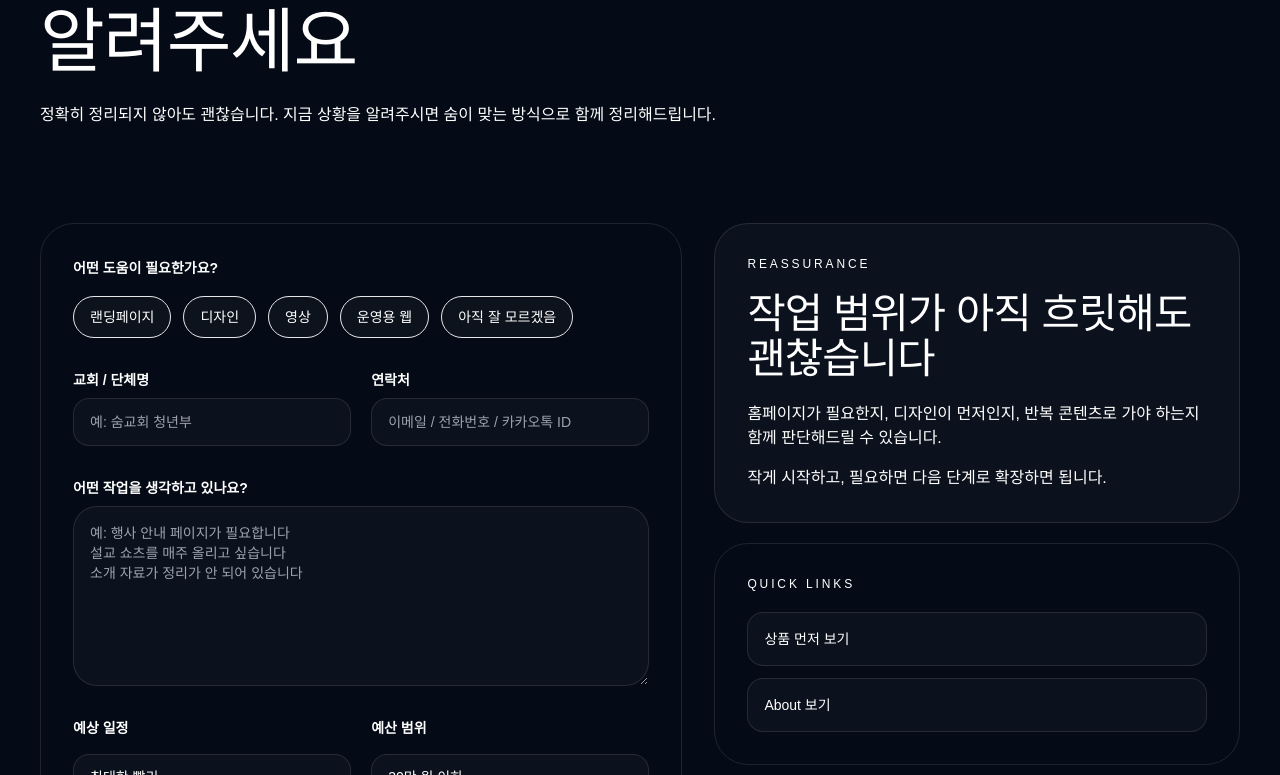
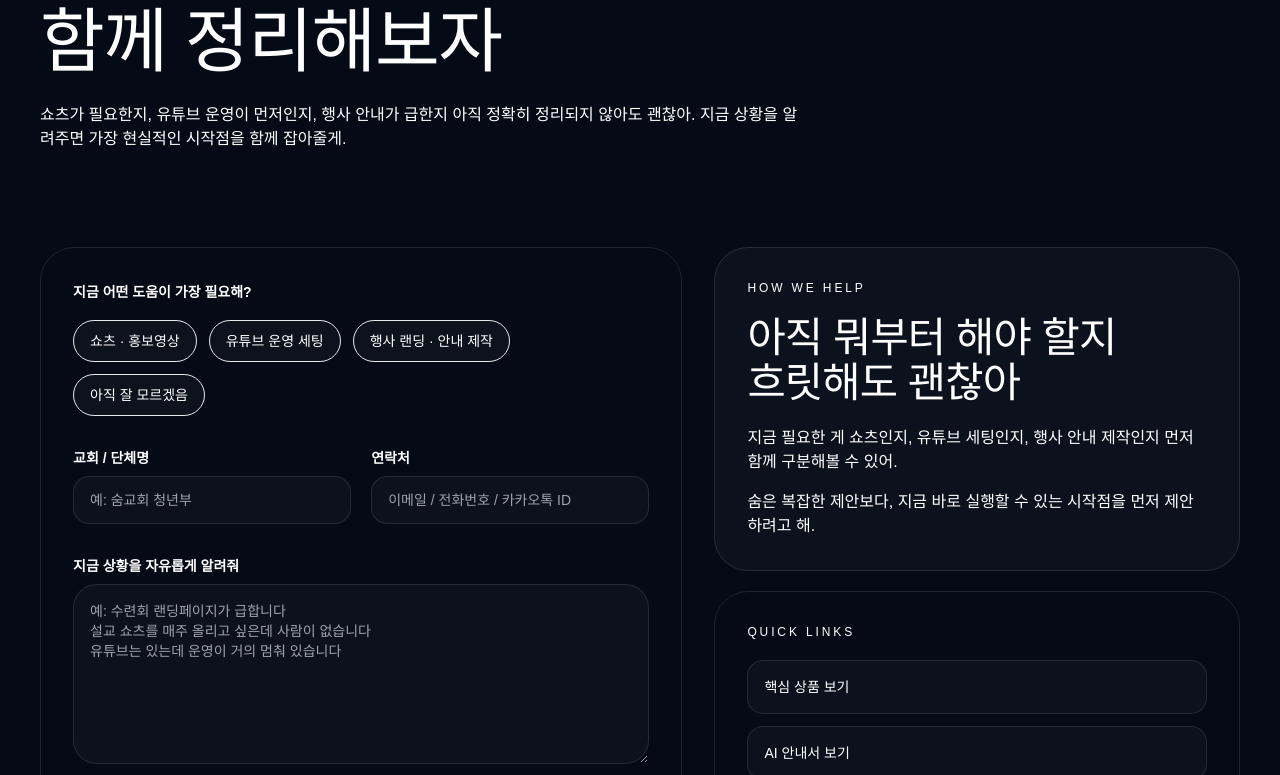
Before and after one commit to kinddragon1224/soom-church, a Next.js app: page /contact in a window 1280 px wide. Shown: the part 305-1080 px from the top of the page. Built offline with nearby package versions, Linux system fonts and the light colour scheme; a web font is replaced by a local one.

Commit message:
Refine homepage hero and tighten service messaging

```diff
--- a/app/contact/page.tsx
+++ b/app/contact/page.tsx
@@ -1,7 +1,7 @@
 import Link from "next/link";
 import SiteHeader from "@/components/site-header";
 
-const helpTypes = ["랜딩페이지", "디자인", "영상", "운영용 웹", "아직 잘 모르겠음"];
+const helpTypes = ["쇼츠 · 홍보영상", "유튜브 운영 세팅", "행사 랜딩 · 안내 제작", "아직 잘 모르겠음"];
 const schedules = ["최대한 빨리", "2주 이내", "이번 달 안", "일정 협의"];
 const budgets = ["30만 원 이하", "30~100만 원", "100만 원 이상", "아직 미정"];
 
@@ -19,12 +19,13 @@ export default function ContactPage() {
           <div className="max-w-3xl">
             <p className="text-xs tracking-[0.24em] text-white/40">CONTACT</p>
             <h1 className="mt-5 font-display text-[2.6rem] leading-[1.05] tracking-[-0.06em] sm:text-[4.4rem]">
-              필요한 작업을
+              지금 가장 급한 실행부터
               <br />
-              알려주세요
+              함께 정리해보자
             </h1>
             <p className="mt-6 text-sm leading-7 text-white/68 sm:text-base">
-              정확히 정리되지 않아도 괜찮습니다. 지금 상황을 알려주시면 숨이 맞는 방식으로 함께 정리해드립니다.
+              쇼츠가 필요한지, 유튜브 운영이 먼저인지, 행사 안내가 급한지 아직 정확히 정리되지 않아도 괜찮아.
+              지금 상황을 알려주면 가장 현실적인 시작점을 함께 잡아줄게.
             </p>
           </div>
         </div>
@@ -35,7 +36,7 @@ export default function ContactPage() {
           <div className="rounded-[34px] border border-white/10 bg-[#0b1327]/88 p-6 sm:p-8">
             <form className="grid gap-8">
               <div>
-                <label className="text-sm font-semibold text-white">어떤 도움이 필요한가요?</label>
+                <label className="text-sm font-semibold text-white">지금 어떤 도움이 가장 필요해?</label>
                 <div className="mt-4 flex flex-wrap gap-3">
                   {helpTypes.map((item) => (
                     <button key={item} type="button" className="rounded-full border border-white/12 bg-white/[0.03] px-4 py-2.5 text-sm text-white/78">
@@ -57,10 +58,10 @@ export default function ContactPage() {
               </div>
 
               <label className="grid gap-2 text-sm text-white/78">
-                <span className="font-semibold text-white">어떤 작업을 생각하고 있나요?</span>
+                <span className="font-semibold text-white">지금 상황을 자유롭게 알려줘</span>
                 <textarea
                   className="min-h-[180px] rounded-[24px] border border-white/10 bg-white/[0.03] px-4 py-4 text-white outline-none placeholder:text-white/32"
-                  placeholder={"예: 행사 안내 페이지가 필요합니다\n설교 쇼츠를 매주 올리고 싶습니다\n소개 자료가 정리가 안 되어 있습니다"}
+                  placeholder={"예: 수련회 랜딩페이지가 급합니다\n설교 쇼츠를 매주 올리고 싶은데 사람이 없습니다\n유튜브는 있는데 운영이 거의 멈춰 있습니다"}
                 />
               </label>
 
@@ -89,7 +90,7 @@ export default function ContactPage() {
 
               <label className="grid gap-2 text-sm text-white/78">
                 <span className="font-semibold text-white">참고 링크 / 자료</span>
-                <input className="min-h-12 rounded-2xl border border-white/10 bg-white/[0.03] px-4 text-white outline-none placeholder:text-white/32" placeholder="링크나 간단한 참고 설명을 남겨주세요" />
+                <input className="min-h-12 rounded-2xl border border-white/10 bg-white/[0.03] px-4 text-white outline-none placeholder:text-white/32" placeholder="기존 유튜브, 행사 안내 링크, 참고 자료를 남겨줘" />
               </label>
 
               <button type="submit" className="inline-flex min-h-12 items-center justify-center rounded-full bg-white px-6 text-sm font-semibold text-[#09111f]">
@@ -100,15 +101,17 @@ export default function ContactPage() {
 
           <div className="grid gap-5 self-start">
             <div className="rounded-[34px] border border-white/10 bg-white/[0.03] p-6 sm:p-8">
-              <p className="text-xs tracking-[0.24em] text-white/38">REASSURANCE</p>
+              <p className="text-xs tracking-[0.24em] text-white/38">HOW WE HELP</p>
               <h2 className="mt-5 font-display text-[2rem] leading-[1.08] tracking-[-0.05em] text-white sm:text-[2.6rem]">
-                작업 범위가 아직 흐릿해도 괜찮습니다
+                아직 뭐부터 해야 할지
+                <br />
+                흐릿해도 괜찮아
               </h2>
               <p className="mt-5 text-sm leading-7 text-white/62 sm:text-base">
-                홈페이지가 필요한지, 디자인이 먼저인지, 반복 콘텐츠로 가야 하는지 함께 판단해드릴 수 있습니다.
+                지금 필요한 게 쇼츠인지, 유튜브 세팅인지, 행사 안내 제작인지 먼저 함께 구분해볼 수 있어.
               </p>
               <p className="mt-4 text-sm leading-7 text-white/48 sm:text-base">
-                작게 시작하고, 필요하면 다음 단계로 확장하면 됩니다.
+                숨은 복잡한 제안보다, 지금 바로 실행할 수 있는 시작점을 먼저 제안하려고 해.
               </p>
             </div>
 
@@ -116,10 +119,10 @@ export default function ContactPage() {
               <p className="text-xs tracking-[0.24em] text-white/38">QUICK LINKS</p>
               <div className="mt-5 grid gap-3">
                 <Link href="/pricing" className="rounded-2xl border border-white/10 bg-white/[0.03] px-4 py-4 text-sm text-white/78">
-                  상품 먼저 보기
+                  핵심 상품 보기
                 </Link>
-                <Link href="/about" className="rounded-2xl border border-white/10 bg-white/[0.03] px-4 py-4 text-sm text-white/78">
-                  About 보기
+                <Link href="/ai-guides" className="rounded-2xl border border-white/10 bg-white/[0.03] px-4 py-4 text-sm text-white/78">
+                  AI 안내서 보기
                 </Link>
               </div>
             </div>
--- a/app/page.tsx
+++ b/app/page.tsx
@@ -4,18 +4,18 @@ import SiteHeader from "@/components/site-header";
 const serviceCards = [
   {
     title: "쇼츠 · 홍보영상",
-    desc: "설교 쇼츠, 행사 홍보영상, 짧은 소개 영상을 빠르게 제작해 바로 활용할 수 있게 정리합니다.",
+    desc: "설교와 행사를 바로 쓰는 영상으로 정리합니다.",
     points: ["설교 쇼츠", "행사 홍보영상", "짧은 소개 영상"],
   },
   {
     title: "유튜브 운영 세팅",
-    desc: "채널이 실제로 굴러가도록 제목, 썸네일, 플레이리스트, 업로드 흐름까지 함께 정리합니다.",
-    points: ["채널 구조 정리", "썸네일·제목 가이드", "업로드 운영 세팅"],
+    desc: "채널이 실제로 굴러가게 시작 구조를 잡아줍니다.",
+    points: ["채널 구조", "썸네일·제목", "업로드 흐름"],
   },
   {
     title: "행사 랜딩 · 안내 제작",
-    desc: "집회, 수련회, 등록, 신청, 안내 흐름을 한 페이지와 한 세트의 홍보물로 정리합니다.",
-    points: ["행사 랜딩페이지", "신청·안내 흐름", "리플렛·홍보물 연계"],
+    desc: "등록과 안내 흐름을 한 번에 정리합니다.",
+    points: ["행사 랜딩", "신청·안내", "리플렛·홍보물"],
   },
 ];
 
@@ -47,15 +47,12 @@ export default function HomePage() {
 
           <div className="flex flex-1 items-end py-16 sm:py-24 lg:py-28">
             <div className="max-w-5xl">
-              <p className="text-xs tracking-[0.24em] text-white/52">EXECUTION SERVICES FOR CHURCHES</p>
+              <p className="text-xs tracking-[0.24em] text-white/52">SOOM FOR CHURCHES</p>
               <h1 className="mt-5 font-display text-[2.8rem] font-semibold leading-[1.02] tracking-[-0.06em] text-white sm:text-[4.5rem] lg:text-[5.9rem]">
-                교회의 실행 공백을
-                <br />
-                빠르게 메우는 팀
+                교회를 돕다
               </h1>
               <p className="mt-6 max-w-3xl text-base leading-7 text-white/82 sm:text-lg sm:leading-8">
-                쇼츠, 유튜브 운영, 행사 랜딩과 안내 제작까지.
-                숨은 교회가 지금 바로 필요한 실행형 작업을 정리해주는 팀입니다.
+                쇼츠, 유튜브 운영, 행사 안내 제작까지
               </p>
 
               <div className="mt-8 flex flex-col gap-3 sm:flex-row">
--- a/app/pricing/page.tsx
+++ b/app/pricing/page.tsx
@@ -14,25 +14,25 @@ const services: Service[] = [
   {
     title: "쇼츠 · 홍보영상",
     badge: "빠른 실행",
-    summary: "설교와 행사를 바로 활용 가능한 영상으로 정리합니다",
-    desc: "설교 쇼츠, 행사 홍보영상, 짧은 소개 영상을 빠르게 제작해 교회 채널과 현장에서 바로 사용할 수 있게 돕습니다.",
-    points: ["설교 쇼츠 제작", "행사 홍보영상", "짧은 소개 영상"],
+    summary: "설교와 행사를 바로 쓰는 영상으로 정리합니다",
+    desc: "설교 쇼츠, 행사 홍보영상, 짧은 소개 영상을 빠르게 제작해 현장에서 바로 활용할 수 있게 돕습니다.",
+    points: ["설교 쇼츠", "행사 홍보영상", "짧은 소개 영상"],
     cta: "영상 문의하기",
   },
   {
     title: "유튜브 운영 세팅",
     badge: "운영 구조",
-    summary: "채널이 실제로 굴러가게 만드는 시작 세팅",
-    desc: "촬영 장비보다 먼저 채널 구조, 썸네일, 제목, 플레이리스트, 업로드 흐름을 정리해 실제 운영이 가능하게 만듭니다.",
-    points: ["채널 진단", "썸네일·제목 구조", "업로드 운영 세팅"],
+    summary: "채널이 실제로 굴러가게 시작 구조를 잡아줍니다",
+    desc: "채널 구조, 썸네일, 제목, 플레이리스트, 업로드 흐름을 먼저 정리해 실제 운영이 가능하게 만듭니다.",
+    points: ["채널 구조", "썸네일·제목", "업로드 흐름"],
     cta: "유튜브 세팅 문의",
   },
   {
     title: "행사 랜딩 · 안내 제작",
     badge: "행사 대응",
     summary: "등록과 안내 흐름을 한 번에 정리합니다",
-    desc: "집회, 수련회, 등록, 신청, 안내를 한 페이지와 한 세트의 홍보물로 정리해 행사 준비 공백을 줄입니다.",
-    points: ["행사 랜딩페이지", "신청·안내 흐름", "리플렛·홍보물 연계"],
+    desc: "집회, 수련회, 등록, 신청, 안내를 한 페이지와 한 세트의 홍보물로 묶어 행사 준비 공백을 줄입니다.",
+    points: ["행사 랜딩", "신청·안내", "리플렛·홍보물"],
     cta: "행사 문의하기",
   },
 ];
```
